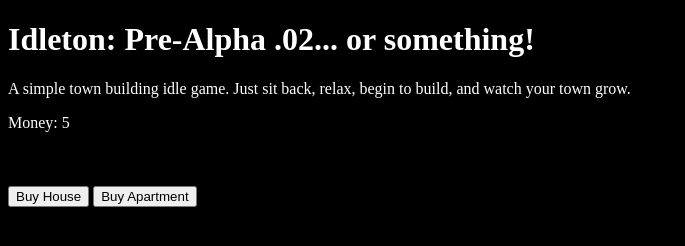
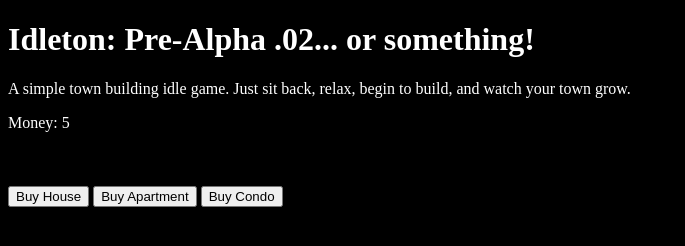
Before and after one commit to srl23/idleton, a plain HTML site: page index.html in a window 1280 px wide. Shown: the whole page, without its empty margins (0-685 px from the left). Drawn offline with Linux system fonts and the light colour scheme.

Commit message:
oops forgot to fix this

```diff
--- a/index.html
+++ b/index.html
@@ -13,5 +13,6 @@
         <div id="condos-owned"></div>
         <button onclick="buyHouse()">Buy House</button>
         <button onclick="buyApartment()">Buy Apartment</button>
+        <button onclick="buyCondo()">Buy Condo</button>
     </body>
 </html>
```
